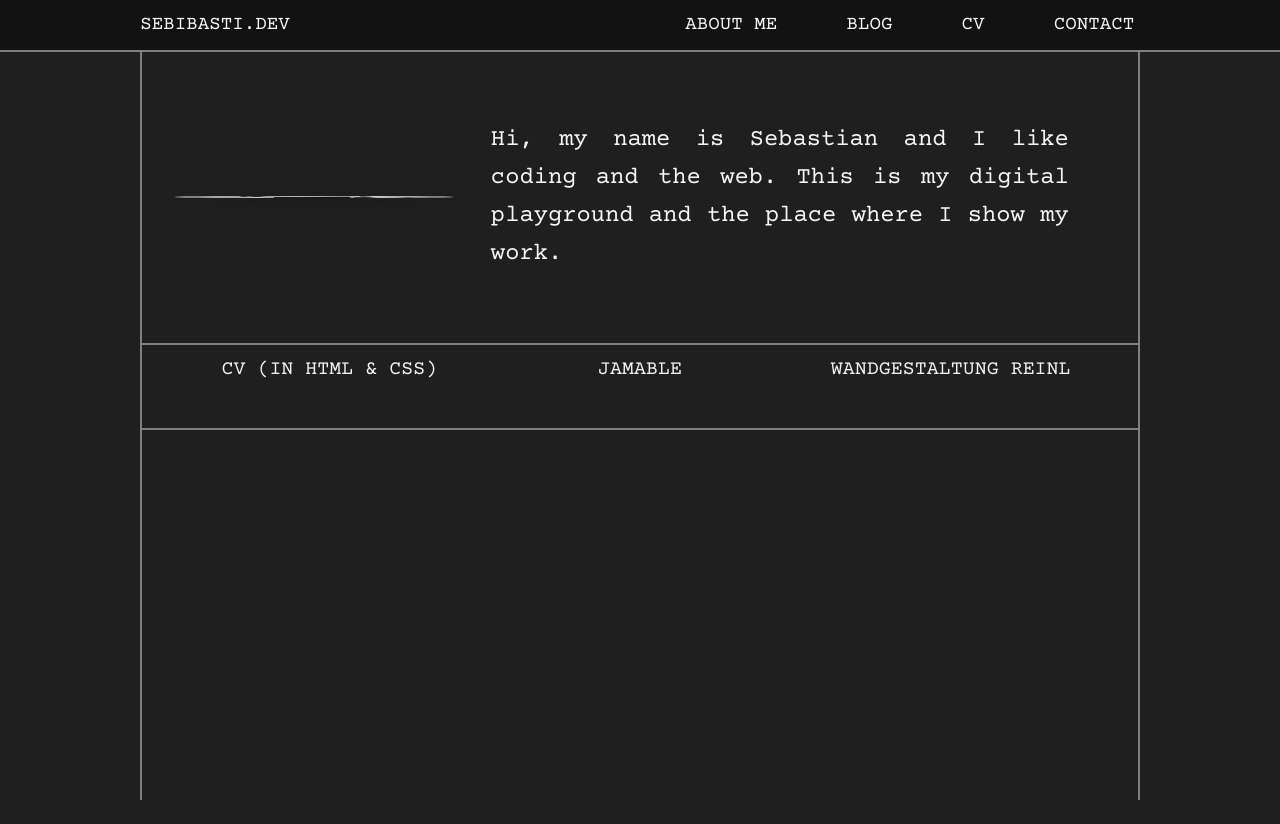
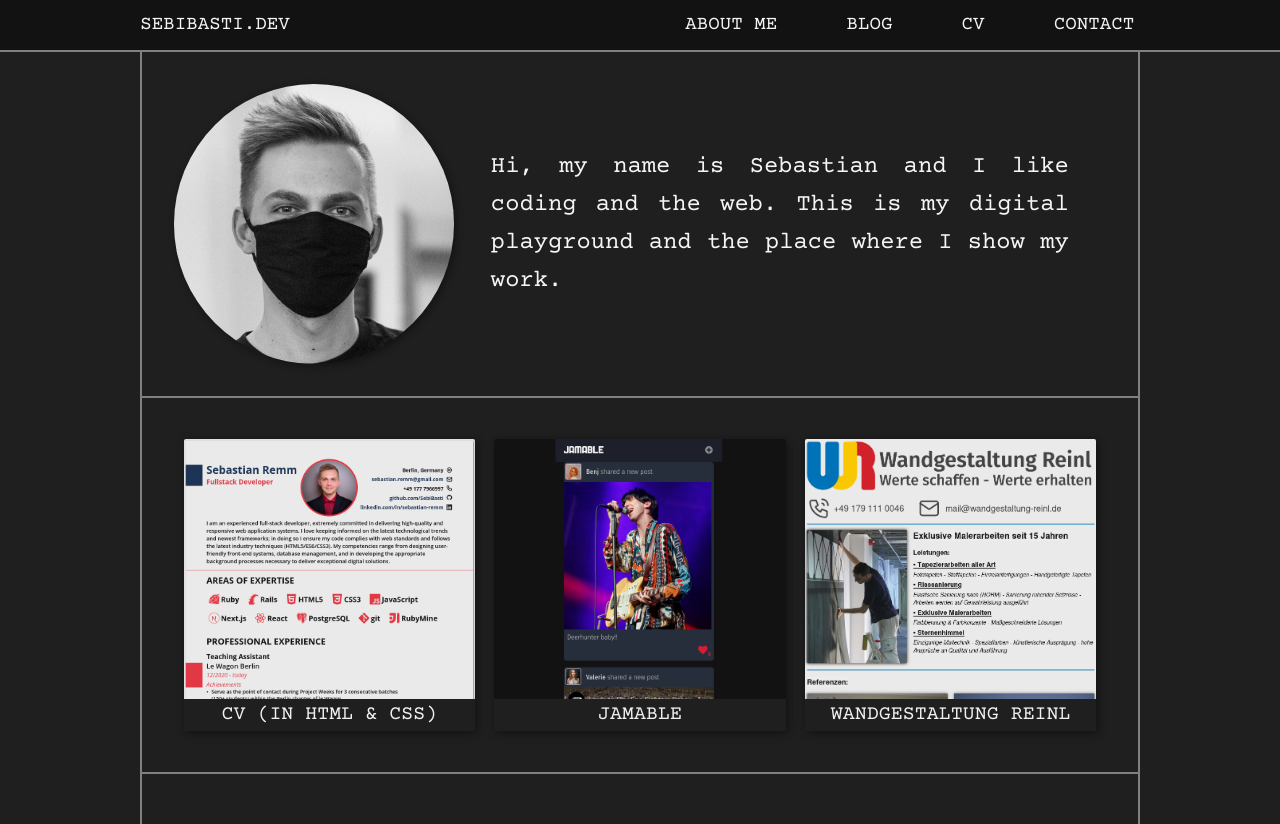
Before and after one commit to SebiBasti/sebibasti.dev, a Next.js app: page / in a window 1280 px wide. Before the commit the page ends 800 px from the top, so only its background shows below. Built offline with nearby package versions, Linux system fonts and the light colour scheme.

Commit message:
take this stupid square!

```diff
--- a/styles/home.module.scss
+++ b/styles/home.module.scss
@@ -1,10 +1,18 @@
 .picture-container {
-  height: max-content;
+  position: relative;
+  width: 30%;
   filter: grayscale(100%);
   padding: 1px;
   border-radius: 50%;
   box-shadow: 2px 2px 8px var(--black);
   transition: filter .4s ease-out;
+
+  // source: https://spin.atomicobject.com/2015/07/14/css-responsive-square/
+  &:after {
+    content: '';
+    display: block;
+    padding-bottom: 100%;
+  }
 
   &:hover {
     filter: none;
--- a/styles/projects.module.scss
+++ b/styles/projects.module.scss
@@ -8,6 +8,13 @@
   box-shadow: 2px 2px 8px var(--black);
   opacity: 98%;
   transition: opacity .4s ease-out;
+
+  // source: https://spin.atomicobject.com/2015/07/14/css-responsive-square/
+  &:before {
+    content: '';
+    display: block;
+    padding-top: 100%;
+  }
 
   &:after {
     content: attr(data-description);
```
